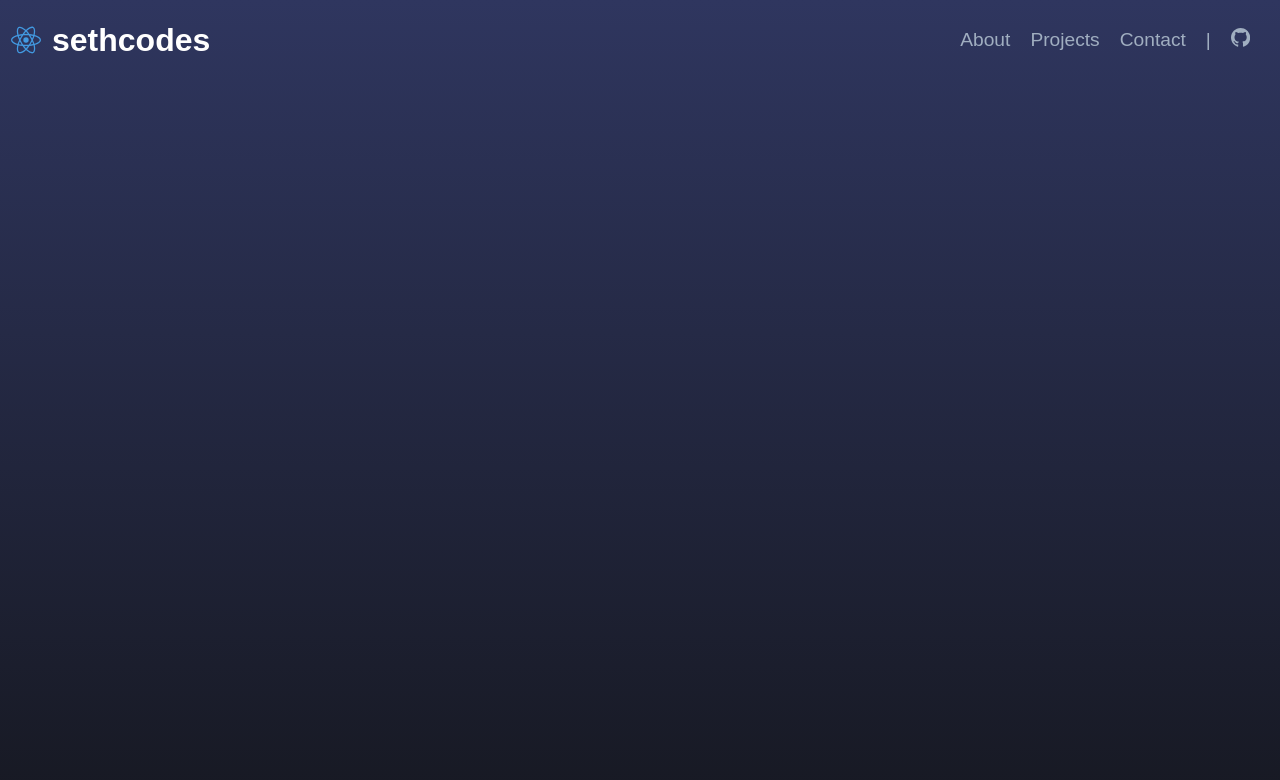
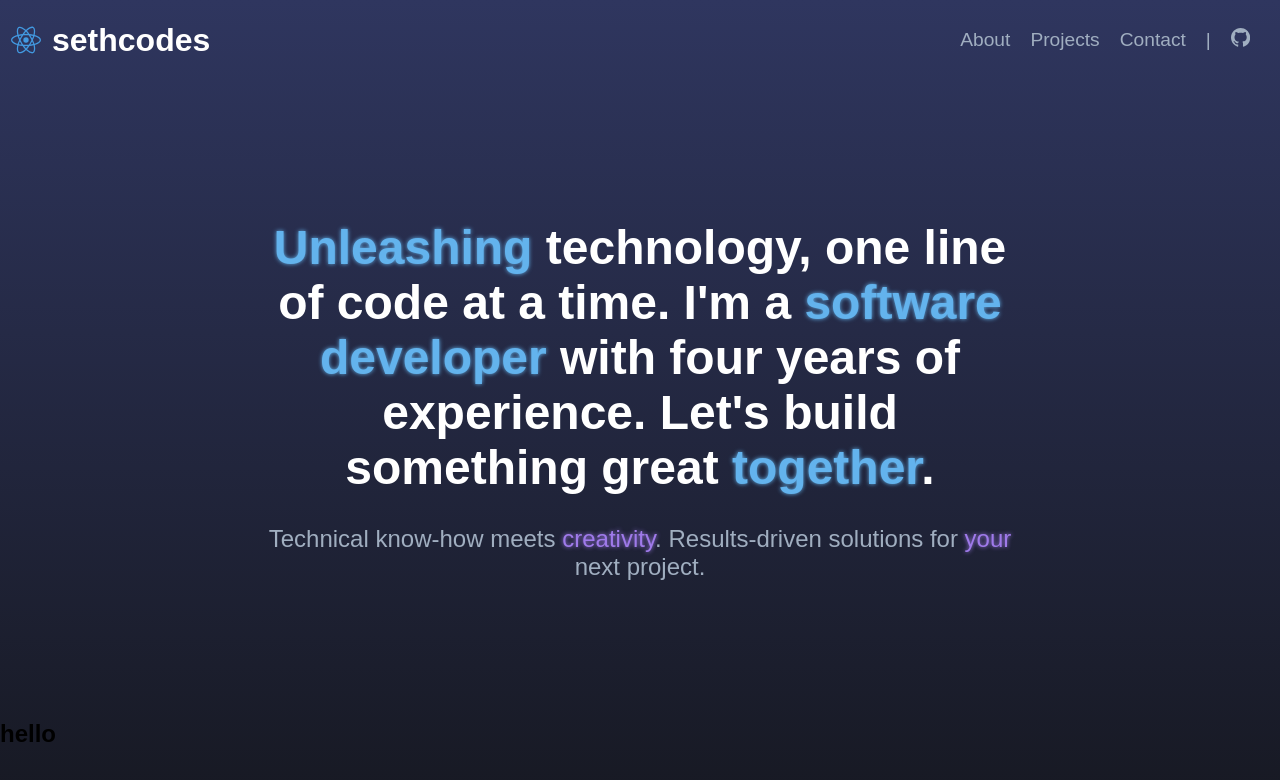
Before and after one commit to SethStephens32/FinalPortfolio, a React (Vite) app in the folder final_portfolio/: page / in a window 1280 px wide. Shown: the top 780 px of the page. Built offline with nearby package versions, Linux system fonts and the light colour scheme.

Commit message:
homepage intro done

```diff
--- a/final_portfolio/src/App.jsx
+++ b/final_portfolio/src/App.jsx
@@ -1,9 +1,13 @@
 import CodeScreen from "./components/CodeScreen/CodeScreen"
+import HomePage from "./components/HomePage/HomePage"
 import Navigation from "./components/Navigation/Navigation"
 
 function App() {
   return (
+    <>
     <Navigation/>
+    <HomePage/>
+    </>
   )
 }
 
--- /dev/null
+++ b/final_portfolio/src/components/HomePage/HomePage.jsx
@@ -0,0 +1,21 @@
+import React from 'react'
+import './HomePage.scss'
+
+const HomePage = () => {
+  return (
+    <>
+    <section className="home-page">
+        <div className="home-page__title">
+        <h1><span className='span-color'>Unleashing</span> technology, one line of code at a time. I'm a <span className='span-color'>software developer</span> with four years of experience. Let's build something great <span className='span-color'>together</span>.</h1>
+        <p>Technical know-how meets <span className='span-color-2'>creativity</span>. Results-driven solutions for <span className='span-color-2'>your</span> next project.</p>
+        </div>
+    </section>
+
+    <section className="home-page-about">
+    <h1>hello</h1>
+    </section>
+    </>
+  )
+}
+
+export default HomePage
--- /dev/null
+++ b/final_portfolio/src/components/HomePage/HomePage.scss
@@ -0,0 +1,40 @@
+.home-page{
+    display: flex;
+    flex-direction: column;
+    justify-content: center;
+    align-items: center;
+    height: 80vh;
+    width: 100%;
+
+    .home-page__title{
+        height: 500px;
+        width: 60%;
+        display: flex;
+        justify-content: center;
+        align-items: center;
+        flex-direction: column;
+    }
+    h1{
+        font-size: 3rem;
+        font-weight: 700;
+        margin: 0;
+        color: #fff;
+        text-align: center;
+    }
+    p{
+        font-size: 1.5rem;
+        font-weight: 400;
+        margin-top: 30px;
+        color: #a0aec0;
+        text-align: center;
+
+    }
+    .span-color{
+        color: #63b3ed;
+        text-shadow: 0 0 4px #63b3ed;
+    }
+    .span-color-2{
+        color: #9f7aea;
+        text-shadow: 0 0 4px #9f7aea;
+    }
+}
```
